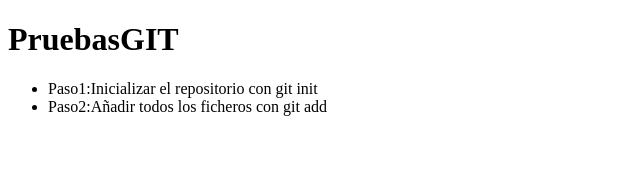
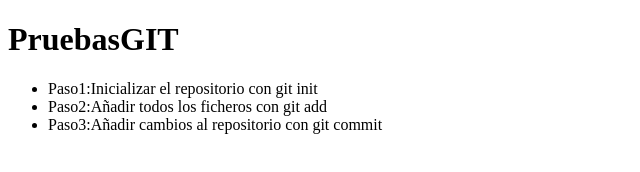
Before and after one commit to Dardulax/GITenlinea, a plain HTML site: page index.html in a window 1280 px wide. Shown: the whole page, without its empty margins (0-640 px from the left). Drawn offline with Linux system fonts and the light colour scheme.

Commit message:
Añadido Paso 3

```diff
--- a/index.html
+++ b/index.html
@@ -10,6 +10,7 @@
 	<ul>
 		<li>Paso1:Inicializar el repositorio con git init</li>
 		<li>Paso2:Añadir todos los ficheros con git add</li>
+		<li>Paso3:Añadir cambios al repositorio con git commit</li>
 	</ul>
 </body>
 </html>
```
